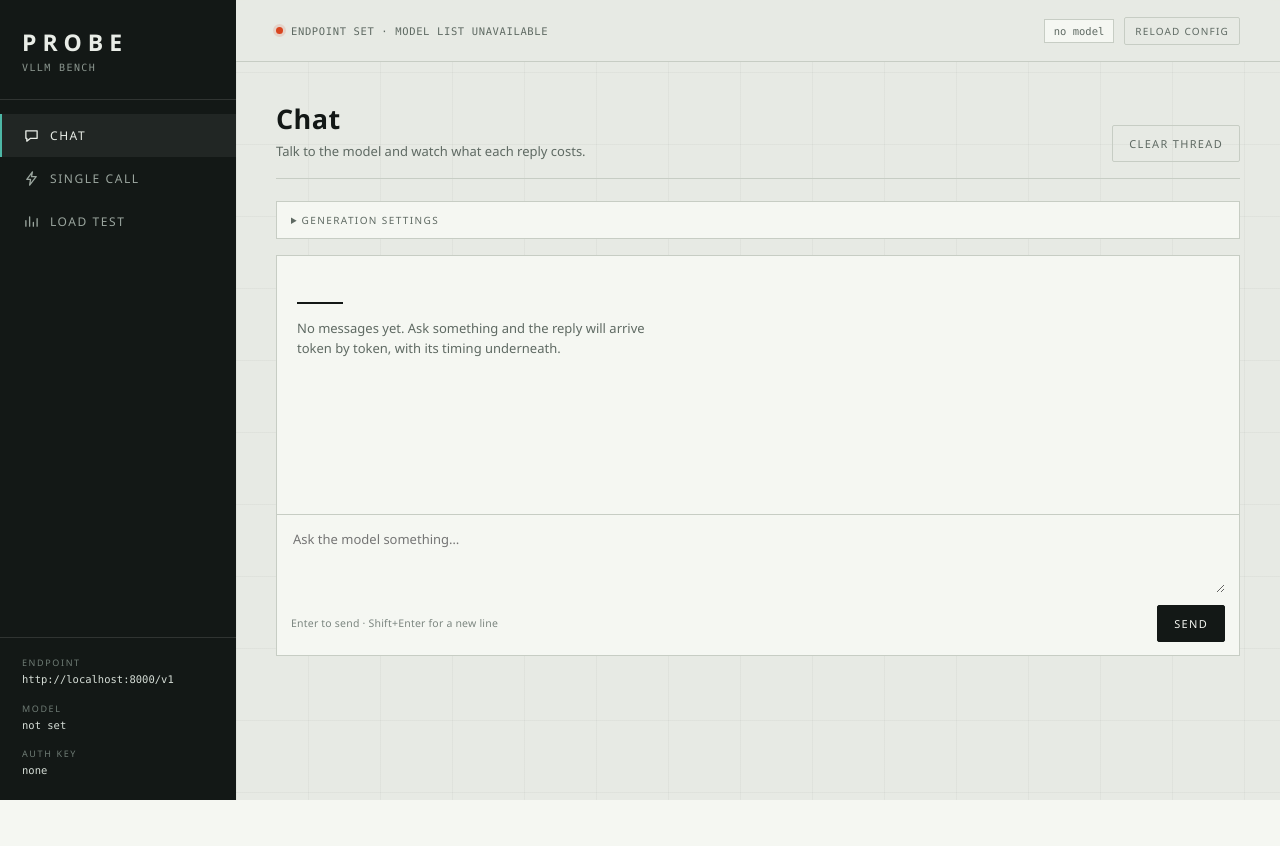
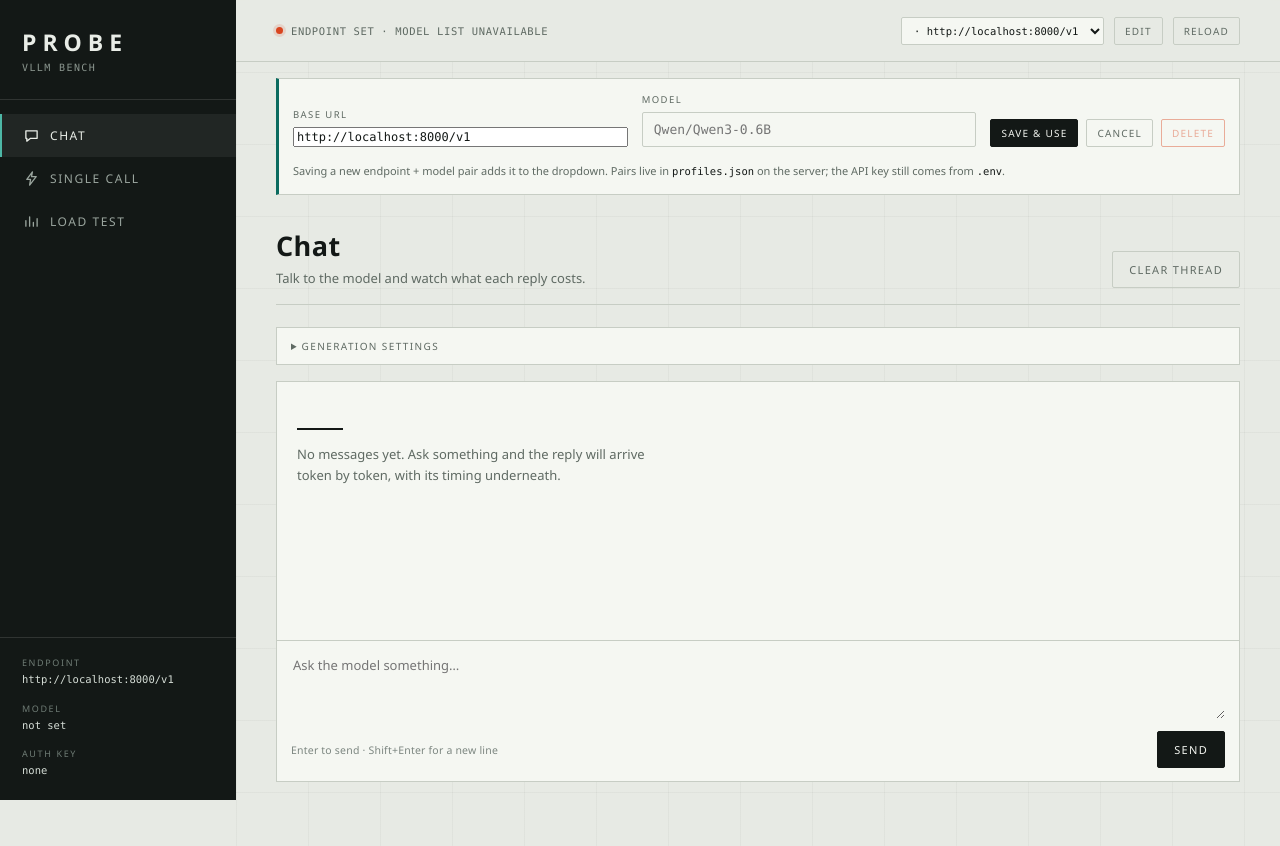
Before and after one commit to anshul-guleria/vLLM-Bench-UI, a Flask app: page / in a window 1280 px wide. Before the commit the page ends 800 px from the top, so only its background shows below. Run offline with Flask 3, Linux system fonts and the light colour scheme; data that the repository does not hold is empty.

Commit message:
feat: implement saved connection management with profiles

```diff
--- a/app.py
+++ b/app.py
@@ -22,6 +22,7 @@ import httpx
 from flask import Flask, Response, jsonify, render_template, request, stream_with_context
 
 import bench
+from profiles import ProfileStore
 
 SSE_HEADERS = {
     "Cache-Control": "no-cache",
@@ -87,15 +88,49 @@ def list_models(endpoint: bench.Endpoint) -> list[str]:
         return []
 
 
-def create_app(endpoint: bench.Endpoint | None = None) -> Flask:
+def _with_profile(profile, base: bench.Endpoint) -> bench.Endpoint:
+    """Combine a saved connection with the process-wide key and timeout."""
+    return bench.Endpoint(
+        base_url=profile.base_url,
+        api_key=base.api_key,
+        model=profile.model,
+        timeout=base.timeout,
+    )
+
+
+def create_app(
+    endpoint: bench.Endpoint | None = None,
+    profiles_path: Path | None = None,
+) -> Flask:
     app = Flask(__name__)
-    app.config["ENDPOINT"] = endpoint or endpoint_from_env()
+    base = endpoint or endpoint_from_env()
+    if profiles_path is None and endpoint is None:
+        profiles_path = Path(__file__).with_name("profiles.json")
+    store = ProfileStore(profiles_path, seed=(base.base_url, base.model))
+
+    app.config["BASE_ENDPOINT"] = base
+    app.config["STORE"] = store
+    app.config["ENDPOINT"] = _with_profile(store.active, base)
     app.config["RUNS"] = {}
     app.config["RUNS_LOCK"] = threading.Lock()
     app.json.sort_keys = False
 
     def endpoint_now() -> bench.Endpoint:
         return app.config["ENDPOINT"]
+
+    def sync_endpoint() -> bench.Endpoint:
+        merged = _with_profile(app.config["STORE"].active, app.config["BASE_ENDPOINT"])
+        app.config["ENDPOINT"] = merged
+        return merged
+
+    def connection_state() -> dict:
+        active = app.config["STORE"].active
+        return {
+            "profiles": [p.to_dict() for p in app.config["STORE"].profiles],
+            "active_id": active.id,
+            "base_url": active.base_url,
+            "model": active.model,
+        }
 
     @app.get("/")
     def index():
@@ -106,13 +141,52 @@ def create_app(endpoint: bench.Endpoint | None = None) -> Flask:
         ep = endpoint_now()
         return jsonify(
             {
-                "base_url": ep.base_url,
-                "model": ep.model,
+                **connection_state(),
                 "models": list_models(ep),
                 "api_key_set": bool(ep.api_key),
                 "timeout": ep.timeout,
             }
         )
+
+    @app.post("/api/profiles")
+    def save_profile():
+        body = request.get_json(silent=True) or {}
+        base_url = str(body.get("base_url") or "").strip().rstrip("/")
+        model = str(body.get("model") or "").strip()
+        if not base_url.startswith(("http://", "https://")):
+            return jsonify({"error": "base URL must start with http:// or https://"}), 400
+        if not model:
+            return jsonify({"error": "model is required"}), 400
+
+        store = app.config["STORE"]
+        known = {(p.base_url, p.model) for p in store.profiles}
+        store.upsert(base_url, model)
+        sync_endpoint()
+        status = 200 if (base_url, model) in known else 201
+        return jsonify(connection_state()), status
+
+    @app.post("/api/profiles/<profile_id>/activate")
+    def activate_profile(profile_id: str):
+        try:
+            app.config["STORE"].activate(profile_id)
+        except KeyError:
+            return jsonify({"error": "unknown connection"}), 404
+        sync_endpoint()
+        return jsonify(connection_state())
+
+    @app.delete("/api/profiles/<profile_id>")
+    def delete_profile(profile_id: str):
+        store = app.config["STORE"]
+        if len(store.profiles) <= 1:
+            return jsonify({"error": "at least one connection must remain"}), 400
+        try:
+            store.delete(profile_id)
+        except KeyError:
+            return jsonify({"error": "unknown connection"}), 404
+        except ValueError as exc:
+            return jsonify({"error": str(exc)}), 400
+        sync_endpoint()
+        return jsonify(connection_state())
 
     @app.post("/api/chat/stream")
     def chat_stream():
--- a/static/app.js
+++ b/static/app.js
@@ -86,6 +86,37 @@ document.querySelectorAll(".rail-tab").forEach((btn) => {
 
 /* ---------- config ---------------------------------------------------- */
 
+function activeProfile(config) {
+  return (config.profiles || []).find((profile) => profile.id === config.active_id) || null;
+}
+
+function renderConnections(config) {
+  const select = $("profile-select");
+  select.replaceChildren();
+  for (const profile of config.profiles || []) {
+    const option = document.createElement("option");
+    option.value = profile.id;
+    option.textContent = `${profile.model} · ${profile.base_url}`;
+    select.append(option);
+  }
+  select.value = config.active_id;
+
+  const list = $("model-options");
+  list.replaceChildren();
+  for (const id of config.models || []) {
+    const option = document.createElement("option");
+    option.value = id;
+    list.append(option);
+  }
+
+  const active = activeProfile(config);
+  if ($("connection-form").hidden && active) {
+    $("connection-url").value = active.base_url;
+    $("connection-model").value = active.model;
+  }
+  $("connection-delete").disabled = (config.profiles || []).length <= 1;
+}
+
 async function loadConfig() {
   const dot = $("conn-dot");
   const label = $("conn-label");
@@ -102,8 +133,7 @@ async function loadConfig() {
     $("rail-endpoint").textContent = config.base_url;
     $("rail-model").textContent = config.model || "not set";
     $("rail-key").textContent = config.api_key_set ? "set" : "none";
-    $("model-chip").textContent = config.model || "no model";
-    $("model-chip").title = config.model || "";
+    renderConnections(config);
 
     const count = (config.models || []).length;
     if (count > 0) {
@@ -123,6 +153,99 @@ async function loadConfig() {
 }
 
 $("refresh").addEventListener("click", loadConfig);
+
+/* ---------- saved connections ---------------------------------------- */
+
+function showEditor(show) {
+  const form = $("connection-form");
+  form.hidden = !show;
+  if (!show) return;
+  const active = state.config ? activeProfile(state.config) : null;
+  if (active) {
+    $("connection-url").value = active.base_url;
+    $("connection-model").value = active.model;
+  }
+  $("connection-url").focus();
+  $("connection-url").select();
+}
+
+$("profile-edit").addEventListener("click", () => showEditor($("connection-form").hidden));
+$("connection-cancel").addEventListener("click", () => showEditor(false));
+
+$("profile-select").addEventListener("change", async (event) => {
+  const id = event.target.value;
+  event.target.disabled = true;
+  try {
+    const response = await fetch(`/api/profiles/${id}/activate`, { method: "POST" });
+    if (!response.ok) {
+      const payload = await response.json().catch(() => ({}));
+      throw new Error(payload.error || `Could not switch (HTTP ${response.status})`);
+    }
+    showEditor(false);
+    await loadConfig();
+    flash("Switched connection.");
+  } catch (error) {
+    flash(error.message, true);
+    await loadConfig();
+  } finally {
+    event.target.disabled = false;
+  }
+});
+
+$("connection-form").addEventListener("submit", async (event) => {
+  event.preventDefault();
+  const baseUrl = $("connection-url").value.trim();
+  const model = $("connection-model").value.trim();
+  if (!baseUrl || !model) {
+    flash("Base URL and model are both required.", true);
+    return;
+  }
+
+  const save = $("connection-save");
+  save.disabled = true;
+  save.textContent = "Saving…";
+  try {
+    const response = await fetch("/api/profiles", {
+      method: "POST",
+      headers: { "Content-Type": "application/json" },
+      body: JSON.stringify({ base_url: baseUrl, model }),
+    });
+    if (!response.ok) {
+      const payload = await response.json().catch(() => ({}));
+      throw new Error(payload.error || `Could not save (HTTP ${response.status})`);
+    }
+    showEditor(false);
+    await loadConfig();
+    flash("Connection saved.");
+  } catch (error) {
+    flash(error.message, true);
+  } finally {
+    save.disabled = false;
+    save.textContent = "Save & use";
+  }
+});
+
+$("connection-delete").addEventListener("click", async () => {
+  if (!state.config) return;
+  if (!window.confirm("Remove this saved connection?")) return;
+
+  const button = $("connection-delete");
+  button.disabled = true;
+  try {
+    const response = await fetch(`/api/profiles/${state.config.active_id}`, { method: "DELETE" });
+    if (!response.ok) {
+      const payload = await response.json().catch(() => ({}));
+      throw new Error(payload.error || `Could not delete (HTTP ${response.status})`);
+    }
+    showEditor(false);
+    await loadConfig();
+    flash("Connection removed.");
+  } catch (error) {
+    flash(error.message, true);
+  } finally {
+    button.disabled = false;
+  }
+});
 
 /* ---------- SSE over fetch ------------------------------------------- */
 
--- a/static/style.css
+++ b/static/style.css
@@ -196,6 +196,60 @@ button, input, textarea, select { font: inherit; color: inherit; }
 .conn-dot.is-down { background: var(--orange); box-shadow: 0 0 0 3px rgba(217, 69, 31, 0.14); }
 
 .topbar-right { display: flex; align-items: center; gap: 10px; min-width: 0; }
+
+.sr-only {
+  position: absolute;
+  width: 1px;
+  height: 1px;
+  padding: 0;
+  margin: -1px;
+  overflow: hidden;
+  clip: rect(0 0 0 0);
+  white-space: nowrap;
+  border: 0;
+}
+
+.profile-select {
+  max-width: 320px;
+  min-width: 150px;
+  background: var(--panel);
+  border: 1px solid var(--rule);
+  border-radius: 2px;
+  padding: 6px 8px;
+  font-family: var(--font-mono);
+  font-size: 10.5px;
+  color: var(--ink);
+  text-overflow: ellipsis;
+}
+
+.profile-select:hover { border-color: var(--graphite); }
+.profile-select:focus-visible { outline: 2px solid var(--teal); outline-offset: 2px; }
+
+.connection-editor {
+  display: flex;
+  flex-wrap: wrap;
+  align-items: flex-end;
+  gap: 14px;
+  margin-top: 16px;
+  padding: 14px;
+  border: 1px solid var(--rule);
+  border-left: 3px solid var(--teal);
+  background: var(--panel);
+}
+
+.connection-editor .field { flex: 1 1 300px; }
+.connection-editor input { font-family: var(--font-mono); font-size: 12px; }
+.editor-actions { display: flex; gap: 8px; }
+
+.editor-hint {
+  flex: 1 0 100%;
+  margin: 2px 0 0;
+  font-size: 11px;
+  line-height: 1.5;
+  color: var(--graphite);
+}
+
+.editor-hint code { font-family: var(--font-mono); font-size: 10.5px; color: var(--ink); }
 
 .chip {
   font-family: var(--font-mono);
@@ -848,6 +902,8 @@ input:focus, textarea:focus {
   .load-form .fields-row .btn { width: 100%; }
   .strip { height: 110px; }
   .topbar-right .chip { display: none; }
+  .profile-select { max-width: 160px; }
+  .editor-actions { width: 100%; }
 }
 
 @media (prefers-reduced-motion: reduce) {
--- a/templates/index.html
+++ b/templates/index.html
@@ -53,10 +53,33 @@
           <span id="conn-label">Connecting…</span>
         </div>
         <div class="topbar-right">
-          <span class="chip" id="model-chip">no model</span>
-          <button class="btn ghost small" id="refresh" type="button">Reload config</button>
+          <label class="sr-only" for="profile-select">Saved connection</label>
+          <select id="profile-select" class="profile-select"></select>
+          <button class="btn ghost small" id="profile-edit" type="button">Edit</button>
+          <button class="btn ghost small" id="refresh" type="button">Reload</button>
         </div>
       </header>
+
+      <form class="connection-editor" id="connection-form" hidden>
+        <label class="field">
+          <span class="field-label">Base URL</span>
+          <input type="url" id="connection-url" placeholder="http://localhost:8000/v1" spellcheck="false" required>
+        </label>
+        <label class="field">
+          <span class="field-label">Model</span>
+          <input type="text" id="connection-model" list="model-options" placeholder="Qwen/Qwen3-0.6B" spellcheck="false" required>
+        </label>
+        <datalist id="model-options"></datalist>
+        <div class="editor-actions">
+          <button class="btn primary small" id="connection-save" type="submit">Save &amp; use</button>
+          <button class="btn ghost small" id="connection-cancel" type="button">Cancel</button>
+          <button class="btn danger small" id="connection-delete" type="button">Delete</button>
+        </div>
+        <p class="editor-hint">
+          Saving a new endpoint + model pair adds it to the dropdown. Pairs live in
+          <code>profiles.json</code> on the server; the API key still comes from <code>.env</code>.
+        </p>
+      </form>
 
       <div id="notice" class="notice" role="status" aria-live="polite" hidden></div>
 
```
Also changed, not shown: profiles.py (added, +124 -0 lines), tests/test_app.py (+83 -0 lines), tests/test_profiles.py (added, +71 -0 lines), README.md, 1 other file.
